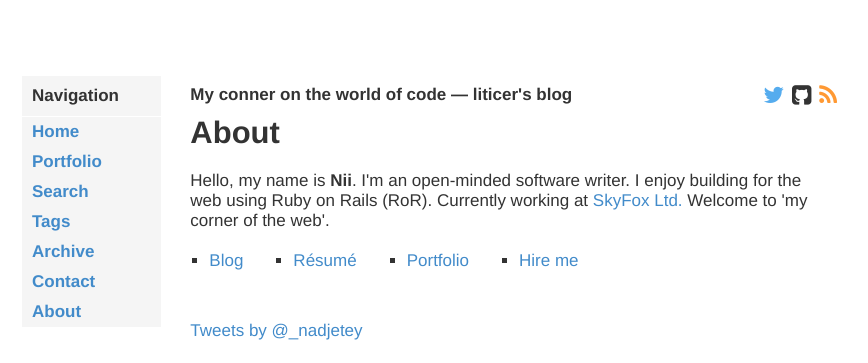
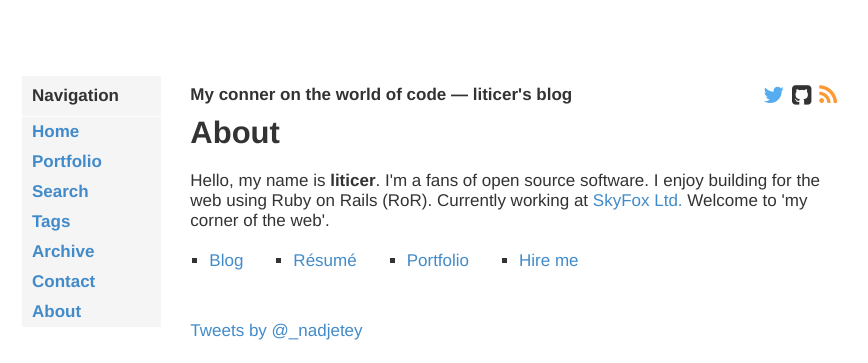
Before and after one commit to liticer/liticer.github.io, a Jekyll site: the page built from about.html, in a window 1280 px wide. Shown: the top 363 px of the page, without its empty margins (203-1071 px from the left). Built offline with Jekyll 4.4.1, drawn with Linux system fonts in a browser that asks for light colours; some web fonts are replaced; Markdown is read by kramdown in place of the engine named in the settings; comment, search, counter and statistics services are not loaded.

Commit message:
Update about.html

```diff
--- a/about.html
+++ b/about.html
@@ -7,8 +7,7 @@
         {{ page.title }}
     </div>
     <div class="page-content">
-        <p>
-        Hello, my name is <strong>Nii</strong>. I'm an open-minded software writer. I enjoy building for the web using Ruby on Rails (RoR). Currently working at <a href="http://skyfoxservices.com/" target="_blank">SkyFox Ltd.</a> Welcome to 'my corner of the web'.
+        <p>Hello, my name is <strong>liticer</strong>. I'm a fans of open source software. I enjoy building for the web using Ruby on Rails (RoR). Currently working at <a href="http://skyfoxservices.com/" target="_blank">SkyFox Ltd.</a> Welcome to 'my corner of the web'.
         </p>
         <ul class="links">
             <li><a href="{{ "/index.html" | prepend: site.url }}">Blog</a></li>
```
